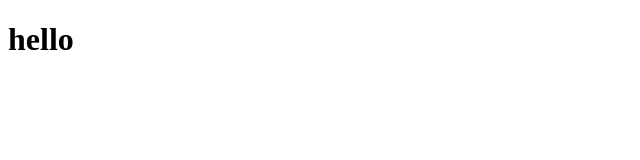
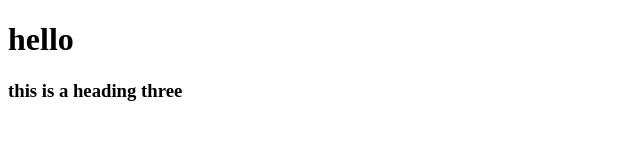
Before and after one commit to Msshakel/git-tutorial, a plain HTML site: page index.html in a window 1280 px wide. Shown: the whole page, without its empty margins (0-640 px from the left). Drawn offline with Linux system fonts and the light colour scheme.

Commit message:
heading three added

```diff
--- a/index.html
+++ b/index.html
@@ -9,5 +9,6 @@
 <body>
     <h1>hello</h1>
 
+    <h3>this is a heading three</h3>
 </body>
 </html>
```
